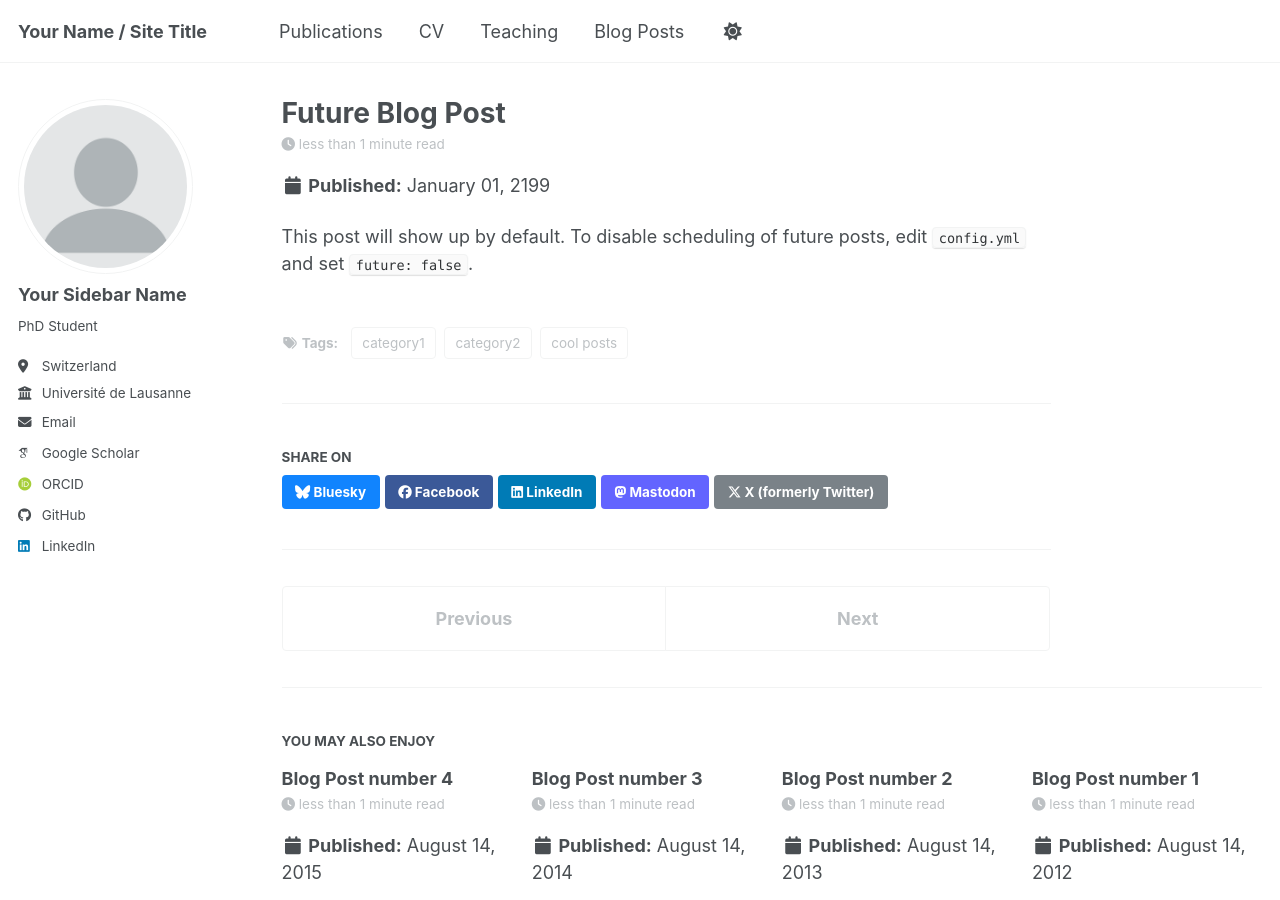
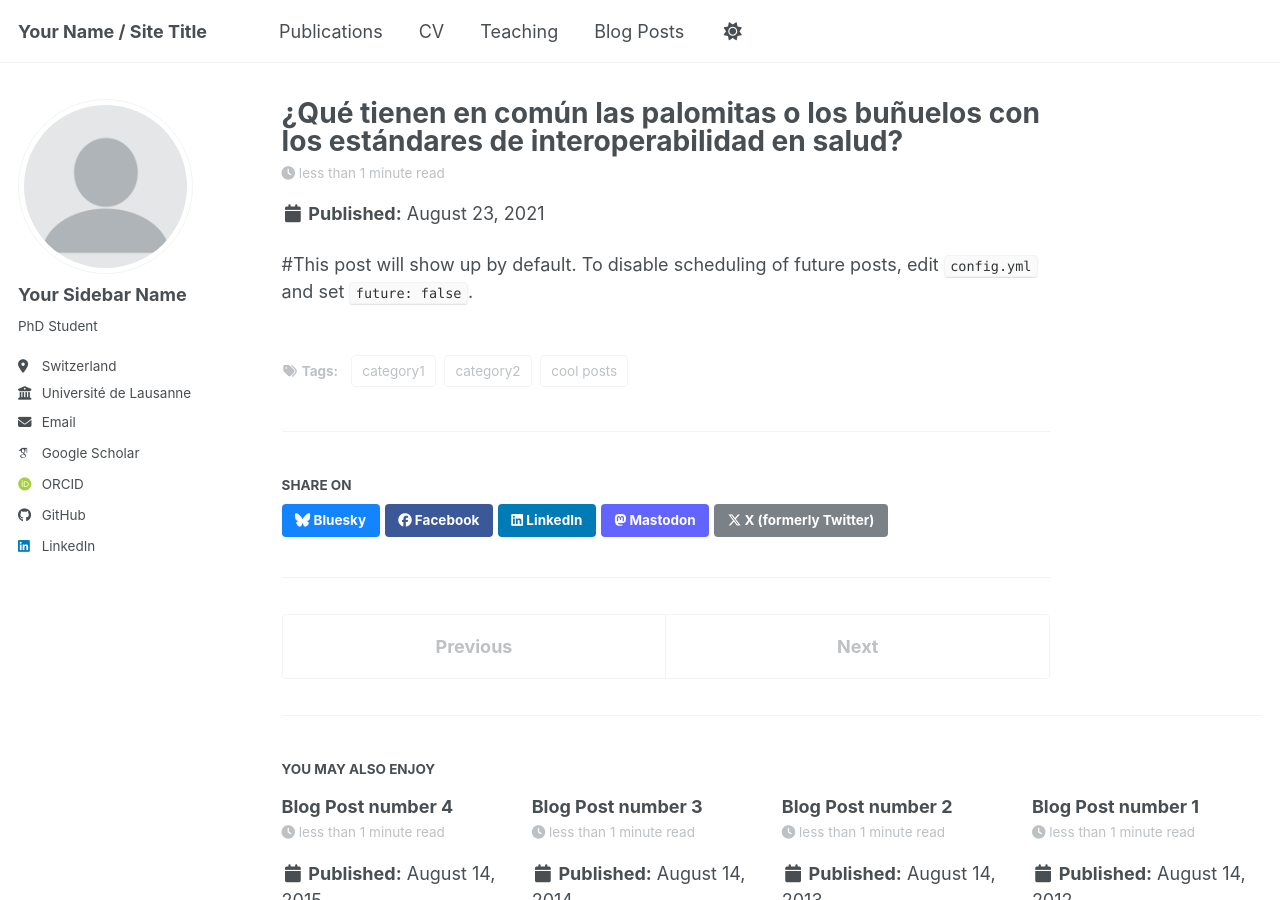
Before and after one commit to ncbermudez/ncbermudez.github.io, a Jekyll site: the page built from _posts/2199-01-01-future-post.md, in a window 1280 px wide and 900 px high. Built offline with Jekyll 4.4.1, drawn with Linux system fonts in a browser that asks for light colours; some web fonts are replaced; a script bundle is joined from its source files by our own code; library files that are not in the unit come from our copies.

Commit message:
Update 2199-01-01-future-post.md

```diff
--- a/_posts/2199-01-01-future-post.md
+++ b/_posts/2199-01-01-future-post.md
@@ -1,6 +1,6 @@
 ---
-title: 'Future Blog Post'
-date: 2199-01-01
+title: '¿Qué tienen en común las palomitas o los buñuelos con los estándares de interoperabilidad en salud?'
+date: 2021-08-23
 permalink: /posts/2012/08/blog-post-4/
 tags:
   - cool posts
@@ -8,4 +8,4 @@ tags:
   - category2
 ---
 
-This post will show up by default. To disable scheduling of future posts, edit `config.yml` and set `future: false`.
+#This post will show up by default. To disable scheduling of future posts, edit `config.yml` and set `future: false`.
```
